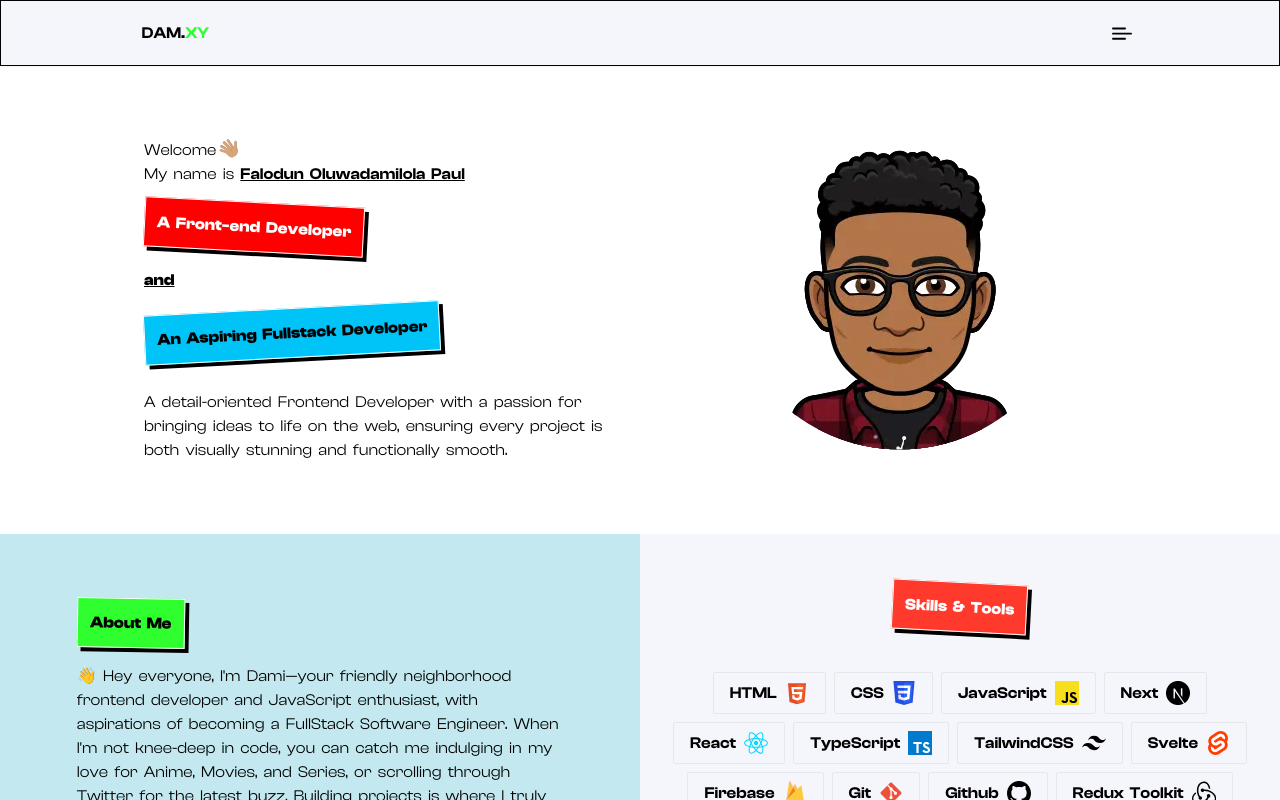
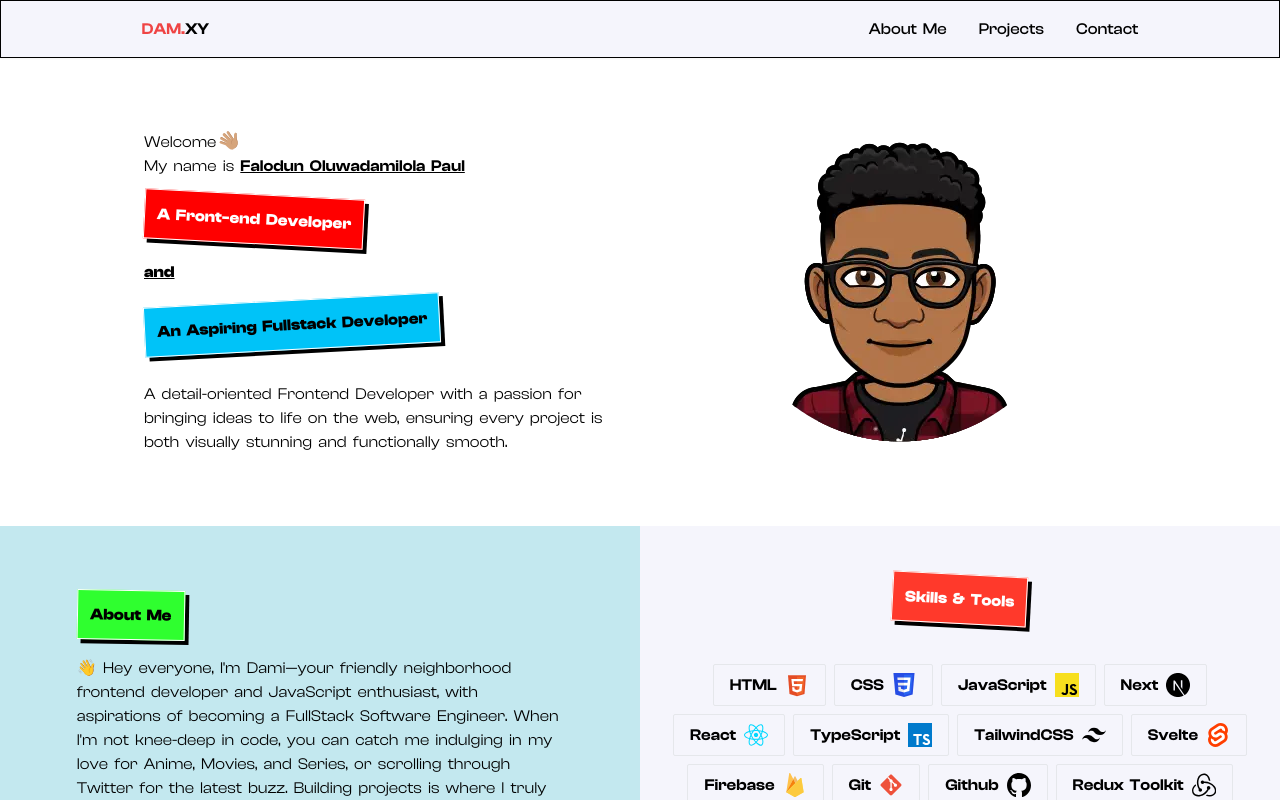
Before and after one commit to Jaeger-11/damxy-portfolio, a React (Vite) app: page / in a window 1280 px wide. Shown: the top 800 px of the page. Built offline with nearby package versions, Linux system fonts and the light colour scheme.

Commit message:
navlinks desktop view

```diff
--- a/src/components/About.jsx
+++ b/src/components/About.jsx
@@ -2,7 +2,7 @@
 
 const About = () => {
   return (
-    <div className='bg-skyBlue p-4 md:py-8 lg:py-12'>
+    <div className='bg-skyBlue p-4 md:py-8 lg:py-12' id='about'>
         <article className='md:w-4/5 mx-auto'>
         <h3 className="p-3 my-4 sh font-bold rotate-1 text-black bg-[#2fff2f] w-max">About Me</h3>
             <section className='mb-4'>
--- a/src/components/Contact.jsx
+++ b/src/components/Contact.jsx
@@ -4,7 +4,7 @@
   return (
     <div className='p-4 bg-grayBg'>
       <article className='md:w-4/5 mx-auto'>
-            <div className='flex justify-start'>
+            <div className='flex justify-start' id='contact'>
                 <h3 className="p-3 my-4 sh font-bold rotate-3 text-black bg-[#e3a018] w-max"> Contact Me</h3>
             </div>
             <section>
--- a/src/components/Navbar.jsx
+++ b/src/components/Navbar.jsx
@@ -7,13 +7,18 @@
     return (
         <nav className='p-4 bg-grayBg sticky top-0 z-50 shadow-sm border border-black'>
             <div className=' lg:w-4/5 mx-auto justify-between flex flex-row-reverse items-center lg:flex-row'>
-                <h3 className="font-semibold">DAM.<span className={`text-[#2fff2f]`}>XY</span></h3>
-                <div>
+                <h3 className="font-semibold text-red-500">DAM.<span className={`text-black`}>XY</span></h3>
+                <div className="md:hidden">
                     <svg viewBox="0 -0.5 25 25" className="w-8 aspect-square" fill="none" xmlns="http://www.w3.org/2000/svg">
                     <g id="SVGRepo_bgCarrier" strokeWidth="0"></g><g id="SVGRepo_tracerCarrier" stroke-linecap="round" stroke-linejoin="round"></g><g id="SVGRepo_iconCarrier">
                     <path d="M5.5 11.75C5.08579 11.75 4.75 12.0858 4.75 12.5C4.75 12.9142 5.08579 13.25 5.5 13.25V11.75ZM19.5 13.25C19.9142 13.25 20.25 12.9142 20.25 12.5C20.25 12.0858 19.9142 11.75 19.5 11.75V13.25ZM5.5 7.75C5.08579 7.75 4.75 8.08579 4.75 8.5C4.75 8.91421 5.08579 9.25 5.5 9.25V7.75ZM14.833 9.25C15.2472 9.25 15.583 8.91421 15.583 8.5C15.583 8.08579 15.2472 7.75 14.833 7.75V9.25ZM5.5 15.75C5.08579 15.75 4.75 16.0858 4.75 16.5C4.75 16.9142 5.08579 17.25 5.5 17.25V15.75ZM14.833 17.25C15.2472 17.25 15.583 16.9142 15.583 16.5C15.583 16.0858 15.2472 15.75 14.833 15.75V17.25ZM5.5 13.25H19.5V11.75H5.5V13.25ZM5.5 9.25H14.833V7.75H5.5V9.25ZM5.5 17.25H14.833V15.75H5.5V17.25Z" fill="#000000"></path> </g>
                     </svg>
                 </div>
+                <ul className="hidden md:flex gap-4 lg:gap-8 list-none">
+                    <li><a href="#about" className="text-black hover:text-[#2fff2f]">About Me</a></li>
+                    <li><a href="#projects" className="text-black hover:text-[#2fff2f]">Projects</a></li>
+                    <li><a href="#contact" className="text-black hover:text-[#2fff2f]">Contact</a></li>
+                </ul>
             </div>
         </nav>
     )
--- a/src/components/Projects.jsx
+++ b/src/components/Projects.jsx
@@ -3,7 +3,7 @@
 
 const Projects = () => {
   return (
-    <section className='p-4 bg-[#bafca2]'>
+    <section className='p-4 bg-[#bafca2]' id='projects'>
         <article className='md:w-4/5 mx-auto xl:w-[66%]'>
             <div className='flex justify-end'>
                 <h3 className="p-3 my-4 sh font-bold -rotate-3 text-white bg-[#9723c9] w-max"> My Projects</h3>
```
